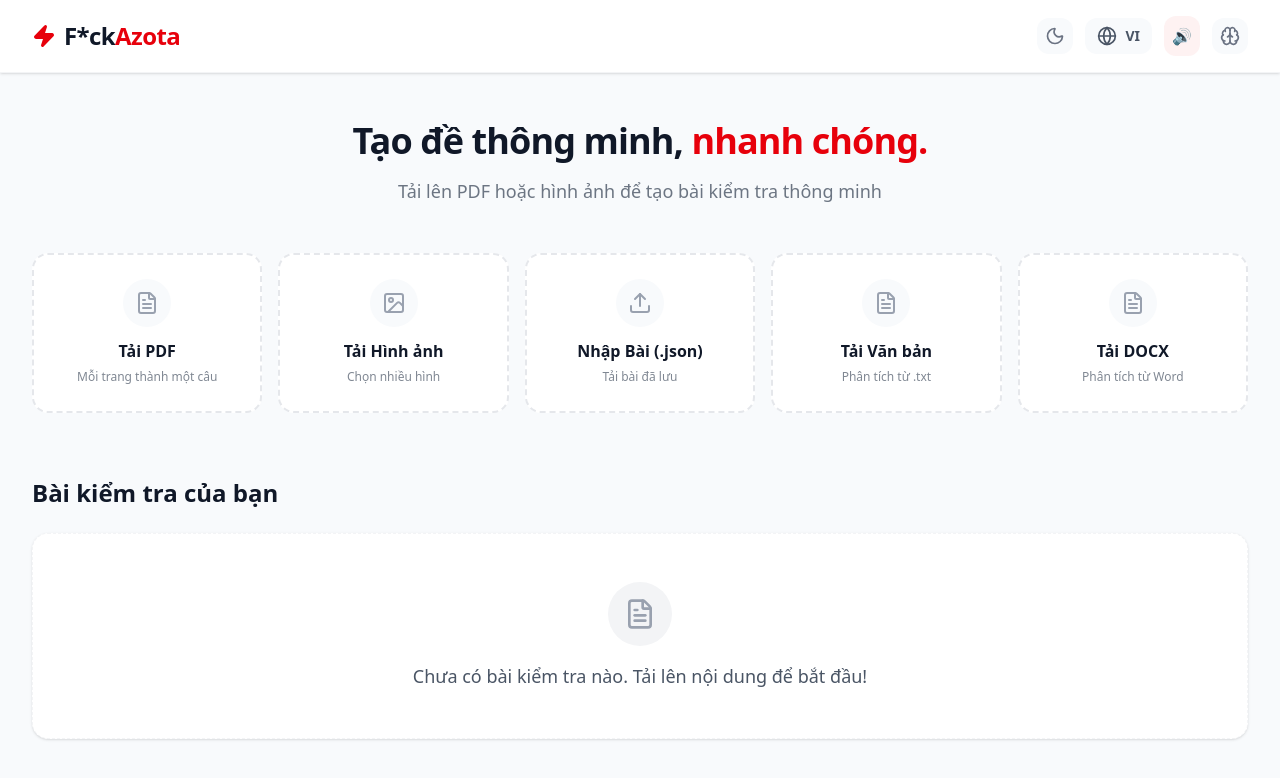
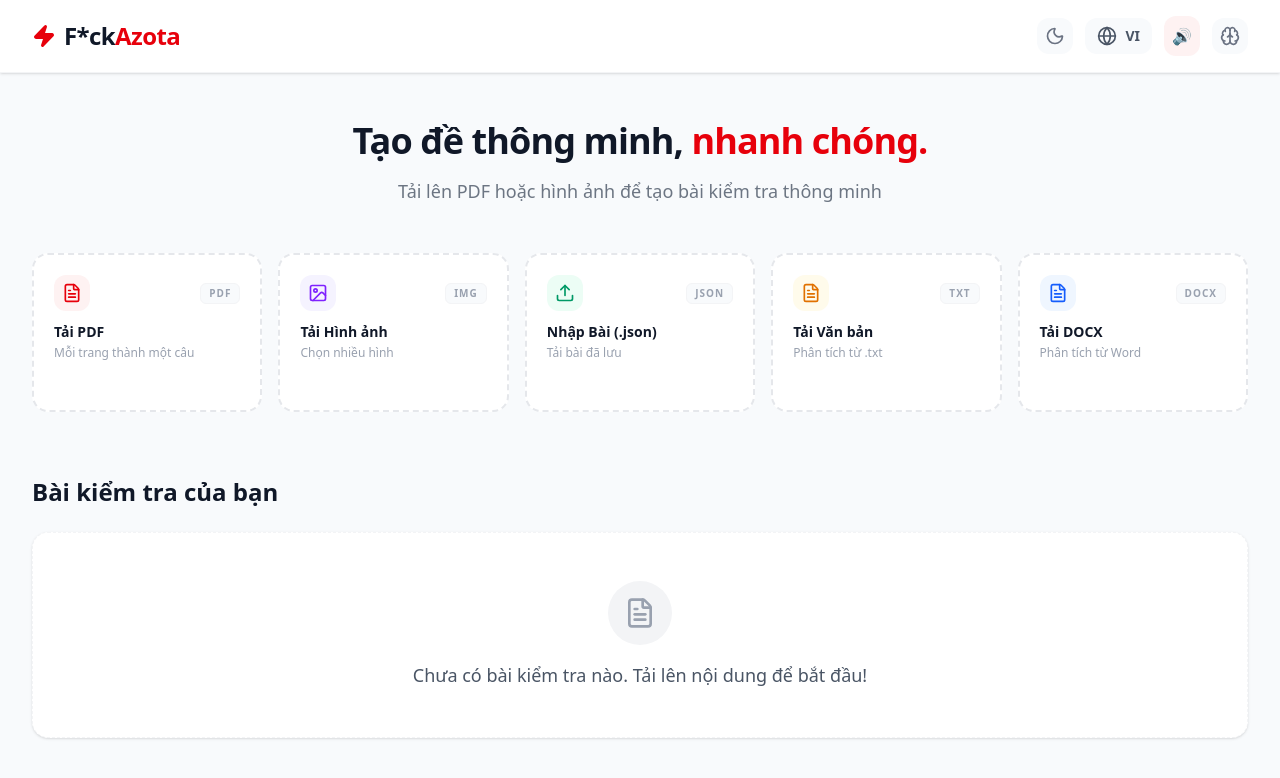
Before and after one commit to KazekiKitten/f-ckazota, a React (Vite) app: page / in a window 1280 px wide. Shown: the top 778 px of the page. Built offline with nearby package versions, Linux system fonts and the light colour scheme.

Commit message:
fixed cards

```diff
--- a/src/App.jsx
+++ b/src/App.jsx
@@ -1291,9 +1291,11 @@ IMPORTANT: Extract ALL questions you can see in this image. Extract the FULL TEX
     // Handle scrambled options if enabled
     let processedQuestions = questions;
     if (test.settings?.scrambleOptions) {
-      processedQuestions = questions.map(q => {
+      processedQuestions = questions.map((q) => {
         if (q.type === "multiple_choice" || q.type === "true_false") {
-          const shuffledOptions = [...q.options].sort(() => Math.random() - 0.5);
+          const shuffledOptions = [...q.options].sort(
+            () => Math.random() - 0.5,
+          );
           const optionMapping = {};
           shuffledOptions.forEach((opt, idx) => {
             optionMapping[opt.letter] = q.options[idx].letter;
@@ -1302,8 +1304,10 @@ IMPORTANT: Extract ALL questions you can see in this image. Extract the FULL TEX
             ...q,
             shuffledOptions,
             optionMapping,
-            correctAnswer: q.correctAnswer.map(ans => {
-              const originalIndex = q.options.findIndex(opt => opt.letter === ans);
+            correctAnswer: q.correctAnswer.map((ans) => {
+              const originalIndex = q.options.findIndex(
+                (opt) => opt.letter === ans,
+              );
               return shuffledOptions[originalIndex].letter;
             }),
           };
@@ -2260,48 +2264,87 @@ IMPORTANT: Extract ALL questions you can see in this image. Extract the FULL TEX
                 id: "pdf-input",
                 label: t("uploadPdf"),
                 desc: t("uploadPdfDesc"),
-                icon: <FileText />,
+                icon: <FileText className="w-5 h-5" />,
                 handler: handlePdfUpload,
                 accept: ".pdf",
+                color: "red",
+                accent:
+                  theme === "dark"
+                    ? "bg-red-500/10 text-red-400 group-hover:bg-red-500/20"
+                    : "bg-red-50 text-red-600 group-hover:bg-red-100",
+                border: "group-hover:border-red-500/50",
+                tag: "PDF",
               },
               {
                 id: "image-input",
                 label: t("uploadImages"),
                 desc: t("uploadImagesDesc"),
-                icon: <Image />,
+                icon: <Image className="w-5 h-5" />,
                 handler: handleImageUpload,
                 accept: "image/*",
                 multi: true,
+                color: "violet",
+                accent:
+                  theme === "dark"
+                    ? "bg-violet-500/10 text-violet-400 group-hover:bg-violet-500/20"
+                    : "bg-violet-50 text-violet-600 group-hover:bg-violet-100",
+                border: "group-hover:border-violet-500/50",
+                tag: "IMG",
               },
               {
                 id: "test-input",
                 label: t("importTest"),
                 desc: t("importTestDesc"),
-                icon: <Upload />,
+                icon: <Upload className="w-5 h-5" />,
                 handler: handleTestUpload,
                 accept: ".json",
+                color: "green",
+                accent:
+                  theme === "dark"
+                    ? "bg-emerald-500/10 text-emerald-400 group-hover:bg-emerald-500/20"
+                    : "bg-emerald-50 text-emerald-600 group-hover:bg-emerald-100",
+                border: "group-hover:border-emerald-500/50",
+                tag: "JSON",
               },
               {
                 id: "text-input",
                 label: t("uploadText"),
                 desc: t("uploadTextDesc"),
-                icon: <FileText />,
+                icon: <FileText className="w-5 h-5" />,
                 handler: handleTextUpload,
                 accept: ".txt",
+                color: "amber",
+                accent:
+                  theme === "dark"
+                    ? "bg-amber-500/10 text-amber-400 group-hover:bg-amber-500/20"
+                    : "bg-amber-50 text-amber-600 group-hover:bg-amber-100",
+                border: "group-hover:border-amber-500/50",
+                tag: "TXT",
               },
               {
                 id: "docx-input",
                 label: t("uploadDocx"),
                 desc: t("uploadDocxDesc"),
-                icon: <FileText />,
+                icon: <FileText className="w-5 h-5" />,
                 handler: handleDocxUpload,
                 accept: ".docx",
+                color: "blue",
+                accent:
+                  theme === "dark"
+                    ? "bg-blue-500/10 text-blue-400 group-hover:bg-blue-500/20"
+                    : "bg-blue-50 text-blue-600 group-hover:bg-blue-100",
+                border: "group-hover:border-blue-500/50",
+                tag: "DOCX",
               },
             ].map((item) => (
               <label
                 key={item.id}
                 htmlFor={item.id}
-                className={`group relative cursor-pointer flex flex-col items-center p-6 text-center border-2 border-dashed rounded-2xl transition-all duration-200 ${theme === "dark" ? "border-gray-700 bg-gray-800 hover:border-red-500 hover:bg-gray-800/80" : "border-gray-200 bg-white hover:border-red-500 hover:shadow-md"}`}
+                className={`group relative cursor-pointer flex flex-col gap-3 p-5 border-2 border-dashed rounded-2xl transition-all duration-200 ${
+                  theme === "dark"
+                    ? `border-gray-700 bg-gray-800/40 hover:bg-gray-800 ${item.border}`
+                    : `border-gray-200 bg-white hover:shadow-md ${item.border}`
+                }`}
               >
                 <input
                   type="file"
@@ -2312,19 +2355,49 @@ IMPORTANT: Extract ALL questions you can see in this image. Extract the FULL TEX
                   className="hidden"
                   disabled={isProcessing}
                 />
+                {/* Top row: icon + tag badge */}
+                <div className="flex items-center justify-between">
                   <div
-                  className={`p-3 rounded-full mb-3 transition-colors ${theme === "dark" ? "bg-gray-700 text-gray-400 group-hover:bg-red-500/20 group-hover:text-red-400" : "bg-slate-50 text-gray-400 group-hover:bg-red-50 group-hover:text-red-600"}`}
-                >
-                  {React.cloneElement(item.icon, { className: "w-6 h-6" })}
-                </div>
+                    className={`w-9 h-9 rounded-xl flex items-center justify-center transition-colors ${item.accent}`}
+                  >
+                    {item.icon}
+                  </div>
+                  <span
+                    className={`text-[10px] font-black tracking-widest px-2 py-0.5 rounded-md border ${
+                      theme === "dark"
+                        ? "border-gray-700 text-gray-500 bg-gray-900"
+                        : "border-gray-100 text-gray-400 bg-slate-50"
+                    }`}
+                  >
+                    {item.tag}
+                  </span>
+                </div>
+                {/* Label + desc */}
+                <div>
                   <h3
-                  className={`font-bold mb-1 ${theme === "dark" ? "text-gray-200 group-hover:text-white" : "text-gray-900 group-hover:text-red-700"}`}
+                    className={`font-bold text-sm leading-tight mb-0.5 ${
+                      theme === "dark" ? "text-gray-100" : "text-gray-900"
+                    }`}
                   >
                     {item.label}
                   </h3>
-                <p className="text-xs opacity-70 leading-relaxed">
+                  <p
+                    className={`text-xs leading-relaxed ${
+                      theme === "dark" ? "text-gray-500" : "text-gray-400"
+                    }`}
+                  >
                     {item.desc}
                   </p>
+                </div>
+                {/* Bottom drag hint */}
+                <div
+                  className={`flex items-center gap-1.5 text-xs font-medium opacity-0 group-hover:opacity-100 transition-opacity ${
+                    theme === "dark" ? "text-gray-400" : "text-gray-500"
+                  }`}
+                >
+                  <ChevronRight className="w-3 h-3" />
+                  {language === "vi" ? "Nhấn để chọn" : "Click to select"}
+                </div>
               </label>
             ))}
           </div>
@@ -2501,17 +2574,21 @@ IMPORTANT: Extract ALL questions you can see in this image. Extract the FULL TEX
 
         {/* Test Settings */}
         <Card className="p-6 mb-8">
-          <h2 className={`text-xl font-bold mb-4 ${theme === "dark" ? "text-white" : "text-gray-900"}`}>
+          <h2
+            className={`text-xl font-bold mb-4 ${theme === "dark" ? "text-white" : "text-gray-900"}`}
+          >
             {t("testSettings")}
           </h2>
           <div className="grid grid-cols-1 md:grid-cols-2 gap-6">
-            <label className={`flex items-center gap-3 p-4 rounded-xl border-2 cursor-pointer transition-all ${
+            <label
+              className={`flex items-center gap-3 p-4 rounded-xl border-2 cursor-pointer transition-all ${
                 editingTest.settings?.immediateFeedback
                   ? "border-red-500 bg-red-50 dark:bg-red-500/10"
                   : theme === "dark"
                     ? "border-gray-700 hover:border-gray-500"
                     : "border-gray-200 bg-slate-50 hover:border-gray-300"
-            }`}>
+              }`}
+            >
               <input
                 type="checkbox"
                 className="hidden"
@@ -2526,32 +2603,40 @@ IMPORTANT: Extract ALL questions you can see in this image. Extract the FULL TEX
                   });
                 }}
               />
-              <div className={`w-5 h-5 rounded border-2 flex items-center justify-center ${
+              <div
+                className={`w-5 h-5 rounded border-2 flex items-center justify-center ${
                   editingTest.settings?.immediateFeedback
                     ? "bg-red-500 border-red-500"
                     : theme === "dark"
                       ? "border-gray-500"
                       : "border-gray-300"
-              }`}>
+                }`}
+              >
                 {editingTest.settings?.immediateFeedback && (
                   <Check className="w-3 h-3 text-white" />
                 )}
               </div>
               <div>
-                <h3 className={`font-semibold ${theme === "dark" ? "text-white" : "text-gray-900"}`}>
+                <h3
+                  className={`font-semibold ${theme === "dark" ? "text-white" : "text-gray-900"}`}
+                >
                   {t("immediateFeedback")}
                 </h3>
-                <p className="text-sm opacity-70">{t("immediateFeedbackDesc")}</p>
+                <p className="text-sm opacity-70">
+                  {t("immediateFeedbackDesc")}
+                </p>
               </div>
             </label>
 
-            <label className={`flex items-center gap-3 p-4 rounded-xl border-2 cursor-pointer transition-all ${
+            <label
+              className={`flex items-center gap-3 p-4 rounded-xl border-2 cursor-pointer transition-all ${
                 editingTest.settings?.scrambleOptions
                   ? "border-red-500 bg-red-50 dark:bg-red-500/10"
                   : theme === "dark"
                     ? "border-gray-700 hover:border-gray-500"
                     : "border-gray-200 bg-slate-50 hover:border-gray-300"
-            }`}>
+              }`}
+            >
               <input
                 type="checkbox"
                 className="hidden"
@@ -2566,19 +2651,23 @@ IMPORTANT: Extract ALL questions you can see in this image. Extract the FULL TEX
                   });
                 }}
               />
-              <div className={`w-5 h-5 rounded border-2 flex items-center justify-center ${
+              <div
+                className={`w-5 h-5 rounded border-2 flex items-center justify-center ${
                   editingTest.settings?.scrambleOptions
                     ? "bg-red-500 border-red-500"
                     : theme === "dark"
                       ? "border-gray-500"
                       : "border-gray-300"
-              }`}>
+                }`}
+              >
                 {editingTest.settings?.scrambleOptions && (
                   <Check className="w-3 h-3 text-white" />
                 )}
               </div>
               <div>
-                <h3 className={`font-semibold ${theme === "dark" ? "text-white" : "text-gray-900"}`}>
+                <h3
+                  className={`font-semibold ${theme === "dark" ? "text-white" : "text-gray-900"}`}
+                >
                   {t("scrambleOptions")}
                 </h3>
                 <p className="text-sm opacity-70">{t("scrambleOptionsDesc")}</p>
@@ -2936,12 +3025,17 @@ IMPORTANT: Extract ALL questions you can see in this image. Extract the FULL TEX
                 <div className="mt-6">
                   {question.type === "multiple_choice" && (
                     <div className="flex flex-col gap-2 mt-4">
-                      {(question.shuffledOptions || question.options).map((option) => {
+                      {(question.shuffledOptions || question.options).map(
+                        (option) => {
                           const isSelected = (
                             userAnswers[question.id] || []
                           ).includes(option.letter);
-                        const isCorrect = question.correctAnswer.includes(option.letter);
-                        const showFeedback = currentTest.settings?.immediateFeedback && isSelected;
+                          const isCorrect = question.correctAnswer.includes(
+                            option.letter,
+                          );
+                          const showFeedback =
+                            currentTest.settings?.immediateFeedback &&
+                            isSelected;
 
                           return (
                             <button
@@ -2957,7 +3051,9 @@ IMPORTANT: Extract ALL questions you can see in this image. Extract the FULL TEX
                                   );
                                 } else {
                                   // Immediate feedback mode - single selection
-                                handleAnswerSelect(question.id, [option.letter]);
+                                  handleAnswerSelect(question.id, [
+                                    option.letter,
+                                  ]);
                                 }
                               }}
                               className={`w-full flex items-center gap-3 px-4 py-3 rounded-xl border text-left transition-all active:scale-[0.99] ${
@@ -3013,17 +3109,23 @@ IMPORTANT: Extract ALL questions you can see in this image. Extract the FULL TEX
                               )}
                             </button>
                           );
-                      })}
+                        },
+                      )}
                     </div>
                   )}
                   {question.type === "true_false" && (
                     <div className="grid grid-cols-2 gap-3">
-                      {(question.shuffledOptions || question.options).map((option) => {
+                      {(question.shuffledOptions || question.options).map(
+                        (option) => {
                           const isSelected = (
                             userAnswers[question.id] || []
                           ).includes(option.letter);
-                        const isCorrect = question.correctAnswer.includes(option.letter);
-                        const showFeedback = currentTest.settings?.immediateFeedback && isSelected;
+                          const isCorrect = question.correctAnswer.includes(
+                            option.letter,
+                          );
+                          const showFeedback =
+                            currentTest.settings?.immediateFeedback &&
+                            isSelected;
 
                           return (
                             <button
@@ -3060,7 +3162,8 @@ IMPORTANT: Extract ALL questions you can see in this image. Extract the FULL TEX
                               )}
                             </button>
                           );
-                      })}
+                        },
+                      )}
                     </div>
                   )}
 
@@ -3175,7 +3278,9 @@ IMPORTANT: Extract ALL questions you can see in this image. Extract the FULL TEX
               </h1>
             </div>
             <div className="flex items-center gap-4">
-              <div className={`px-3 py-1 rounded-lg font-bold text-sm ${theme === "dark" ? "bg-gray-800 text-orange-400" : "bg-orange-50 text-orange-600"}`}>
+              <div
+                className={`px-3 py-1 rounded-lg font-bold text-sm ${theme === "dark" ? "bg-gray-800 text-orange-400" : "bg-orange-50 text-orange-600"}`}
+              >
                 {t("rapidScore")}: {rapidScore}/{rapidTotalQuestions}
               </div>
               <Button
@@ -3205,9 +3310,7 @@ IMPORTANT: Extract ALL questions you can see in this image. Extract the FULL TEX
                   className="w-full rounded-lg mb-6 border border-gray-200 dark:border-gray-700"
                 />
               )}
-              {question.text && (
-                <p className="text-lg mb-6">{question.text}</p>
-              )}
+              {question.text && <p className="text-lg mb-6">{question.text}</p>}
 
               <div className="space-y-4">
                 {question.type === "multiple_choice" && (
@@ -3291,11 +3394,17 @@ IMPORTANT: Extract ALL questions you can see in this image. Extract the FULL TEX
             </Card>
           ) : (
             <Card className="p-8 text-center">
-              <div className={`text-6xl mb-6 ${checkRapidAnswer(question, rapidAnswer) ? "text-green-500" : "text-red-500"}`}>
+              <div
+                className={`text-6xl mb-6 ${checkRapidAnswer(question, rapidAnswer) ? "text-green-500" : "text-red-500"}`}
+              >
                 {checkRapidAnswer(question, rapidAnswer) ? "✅" : "❌"}
               </div>
               <h2 className="text-2xl font-bold mb-4">
-                {checkRapidAnswer(question, rapidAnswer) ? t("correctAnswerRapid") : t("incorrectAnswerRapid") + " " + question.correctAnswer.join(", ")}
+                {checkRapidAnswer(question, rapidAnswer)
+                  ? t("correctAnswerRapid")
+                  : t("incorrectAnswerRapid") +
+                    " " +
+                    question.correctAnswer.join(", ")}
               </h2>
               <Button
                 onClick={() => {
@@ -3314,7 +3423,10 @@ IMPORTANT: Extract ALL questions you can see in this image. Extract the FULL TEX
   }
 
   if (currentPage === "rapid-results") {
-    const percentage = rapidTotalQuestions > 0 ? Math.round((rapidScore / rapidTotalQuestions) * 100) : 0;
+    const percentage =
+      rapidTotalQuestions > 0
+        ? Math.round((rapidScore / rapidTotalQuestions) * 100)
+        : 0;
     return (
       <PageWrapper>
         <Card className="max-w-2xl mx-auto p-8 lg:p-12 text-center">
@@ -3336,9 +3448,7 @@ IMPORTANT: Extract ALL questions you can see in this image. Extract the FULL TEX
             >
               {t("restartRapid")}
             </Button>
-            <Button onClick={() => exitRapidTest()}>
-              {t("home")}
-            </Button>
+            <Button onClick={() => exitRapidTest()}>{t("home")}</Button>
           </div>
         </Card>
       </PageWrapper>
--- a/src/index.css
+++ b/src/index.css
@@ -1,5 +1,22 @@
 @import "tailwindcss";
+/* Smooth theme switching */
+*,
+*::before,
+*::after {
+  transition-property: background-color, border-color, color, fill, stroke;
+  transition-duration: 350ms;
+  transition-timing-function: cubic-bezier(0.4, 0, 0.2, 1);
+}
 
+/* But keep transform/opacity transitions snappy for interactions */
+button,
+a,
+[role="button"] {
+  transition-property:
+    background-color, border-color, color, fill, stroke, opacity, transform,
+    box-shadow;
+  transition-duration: 150ms;
+}
 /* Root styles */
 #root {
   width: 100%;
```
Lines whose indentation alone changed are shown as unchanged.
